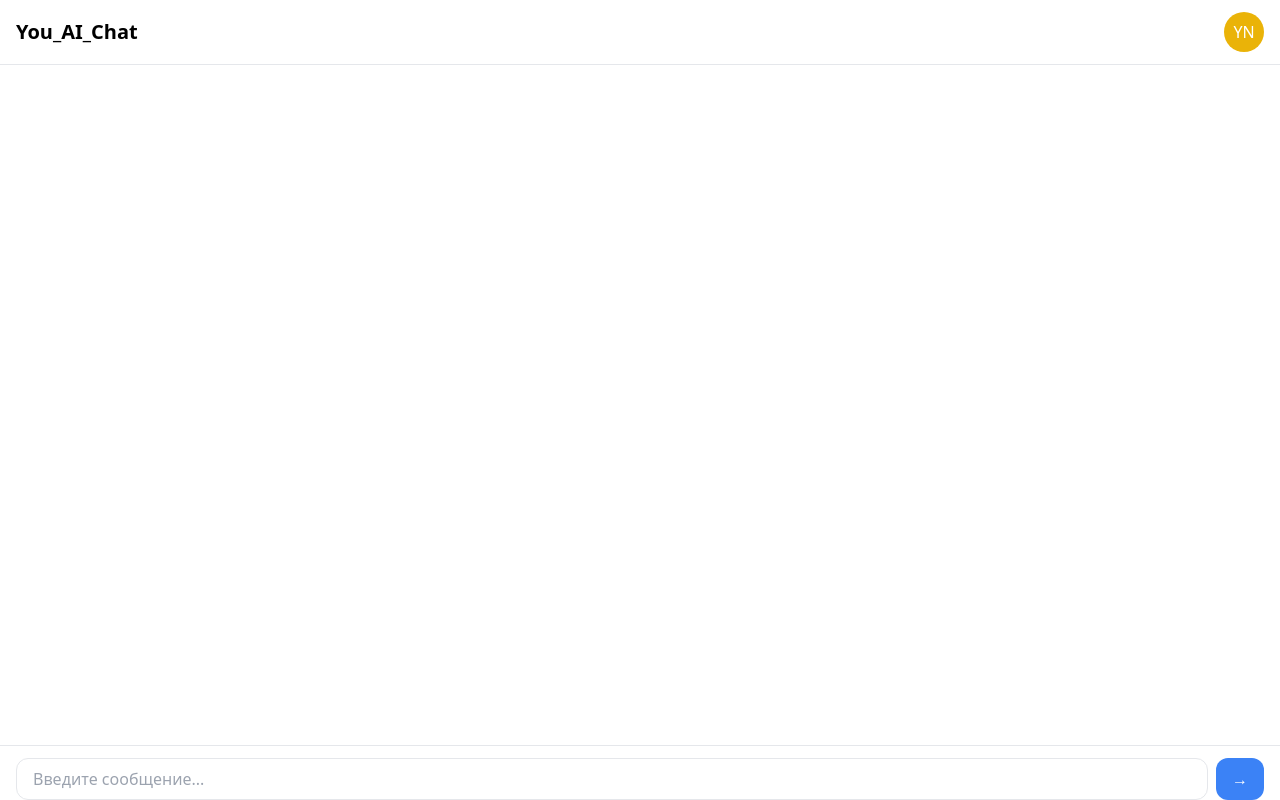
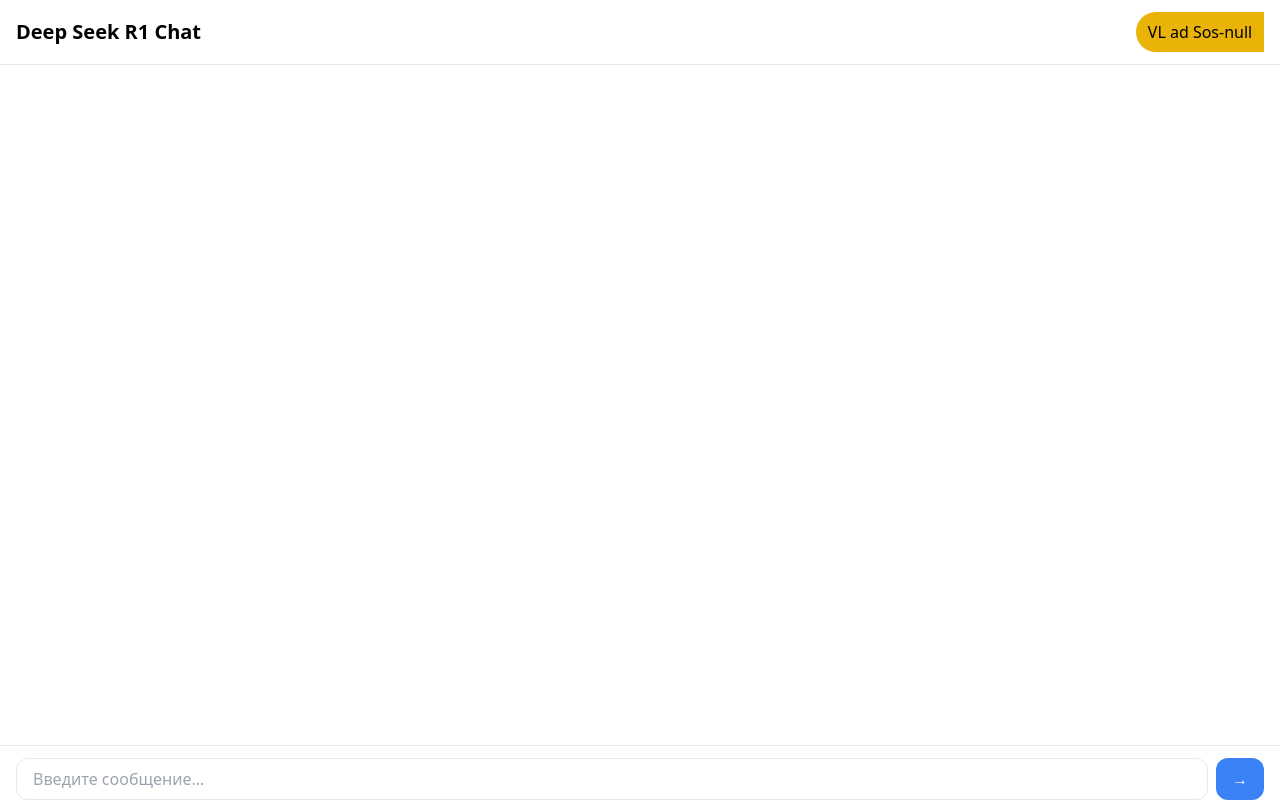
Before and after one commit to Yirtimd/tma_deep_seek_reasoner_bot, a Next.js app: page / in a window 1280 px wide. Built offline with nearby package versions, Linux system fonts and the light colour scheme.

Commit message:
edit logo and name chat

```diff
--- a/components/Chat.js
+++ b/components/Chat.js
@@ -127,9 +127,9 @@ const Chat = () => {
     <div className="fixed inset-0 bg-white flex flex-col">
       {/* Шапка чата */}
       <div className="px-4 py-3 border-b flex items-center justify-between">
-        <div className="font-bold text-xl">You_AI_Chat</div>
-        <div className="w-10 h-10 bg-yellow-500 rounded-full flex items-center justify-center text-white">
-          YN
+        <div className="font-bold text-xl">Deep Seek R1 Chat</div>
+        <div className="w-32 h-10 bg-yellow-500 rounded-tl-3xl rounded-bl-3xl flex items-center justify-center text-black">
+          VL ad Sos-null
         </div>
       </div>
 
@@ -157,8 +157,8 @@ const Chat = () => {
           </div>
         ))}
         {isLoading && (
-          <div className="flex justify-start mb-3">
-            <div className="bg-gray-100 text-gray-800 px-4 py-2 rounded-2xl rounded-bl-none">
+          <div className="flex justify-start">
+            <div className="text-gray-800 text-xs px-4 py-2">
               Печатает...
             </div>
           </div>
```
